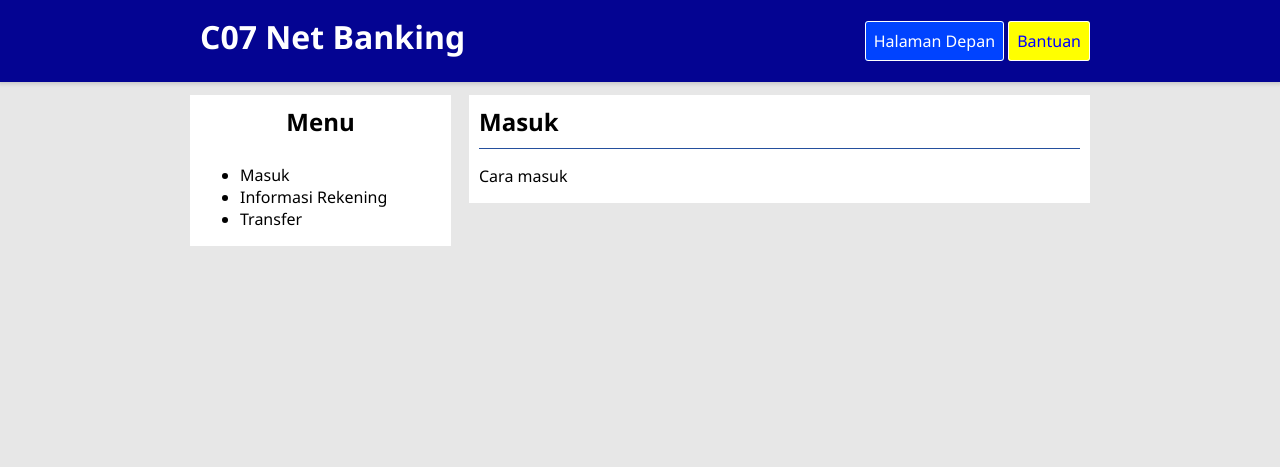
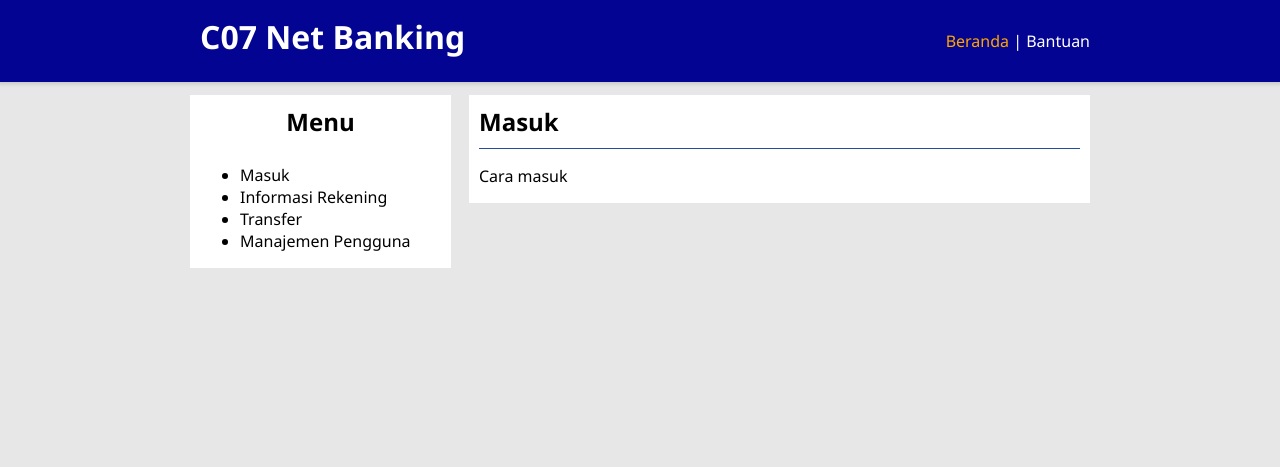
Before and after one commit to amirsayonara/tugas-akhir-pengembangan-aplikasi-web, a PHP site: page /help in a window 1280 px wide. Shown: the top 467 px of the page. Run offline with PHP 8.4, Linux system fonts and the light colour scheme.

Commit message:
penambahan menu sebelah kiri dan perubahan css menu nav

```diff
--- a/css/style.css
+++ b/css/style.css
@@ -83,19 +83,23 @@ header li {
     display: inline;
 }
 
+nav ul li {
+    color: white;
+}
+
 header li a {
-    padding: 8px;
-    border: 1px solid white;
-    background-color: #0043ff;
-    border-radius: 3px;
+    /*padding: 8px;*/
+    /*border: 1px solid white;
+    /*background-color: #0043ff;*/
+    /*border-radius: 3px;*/
     text-decoration: none;
-    color: white;
-    transition: background 0.8s;
+    color: orange;
+    transition: color 0.8s;
 }
 
 header li a:hover, .dipilih {
-    background-color: yellow;
-    color: blue;
+    /*background-color: yellow;*/
+    color: white;
     cursor: pointer;
 }
 
--- a/help.php
+++ b/help.php
@@ -1,3 +1,4 @@
+<?php include 'includes/api.php'; ?>
 <!DOCTYPE html>
 <html lang="id">
 <head>
@@ -13,8 +14,12 @@
             <h1>C07 Net Banking</h1>
             <nav>
                 <ul>
-                    <li><a href=".">Halaman Depan</a></li>
-                    <li><a class="dipilih">Bantuan</a></li>
+                    <li><a href=".">Beranda</a> |</li>
+                    <li><a class="dipilih">Bantuan</a>
+                    <?php if (isset($_SESSION['nama-pengguna'])) { ?>
+                    |</li>
+                    <li><a href="logout">Logout</a></li> <?php } else { ?>
+                    </li><?php } ?>
                 </ul>
             </nav>
         </div>
@@ -27,6 +32,7 @@
                     <li>Masuk</li>
                     <li>Informasi Rekening</li>
                     <li>Transfer</li>
+                    <li>Manajemen Pengguna</li>
                 </ul>
             </div>
         </div>
```
Also changed, not shown: index.php (+15 -2 lines).
